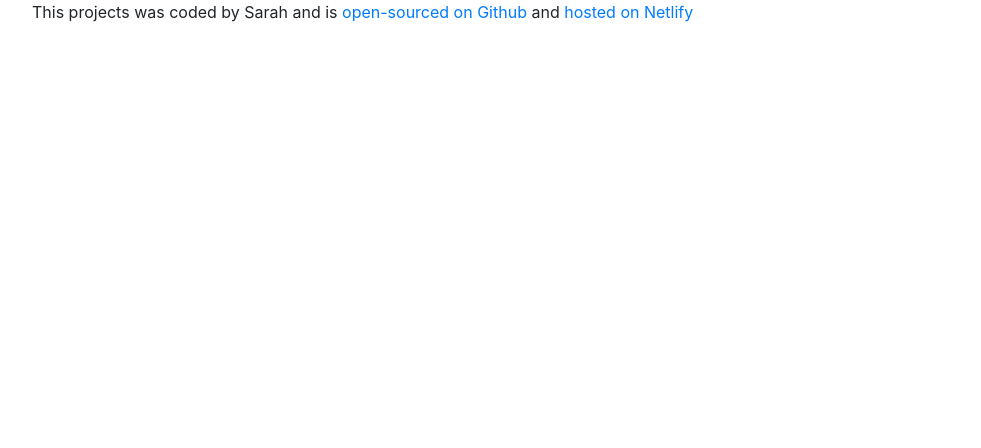
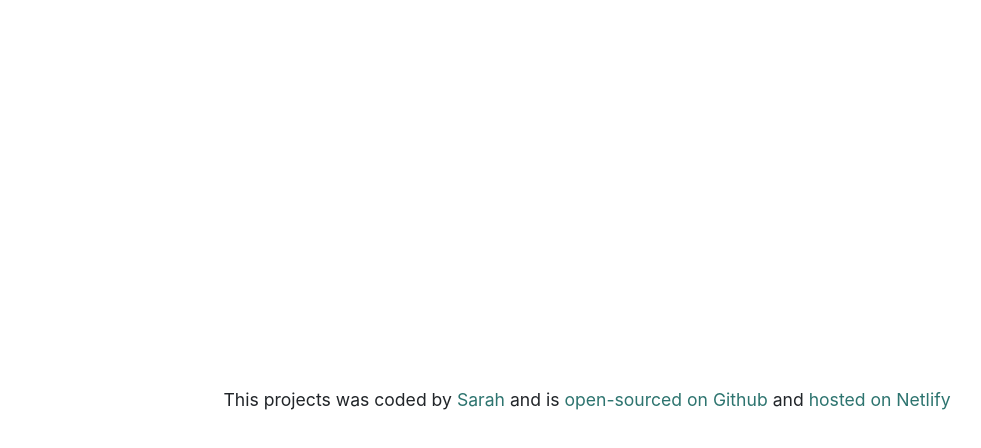
Before and after one commit to SarahPruene/wetter-react-app, a React (Create React App) app: page / in a window 1280 px wide. Shown: the top 448 px of the page, without its empty margins (53-1034 px from the left). Built offline with nearby package versions, Linux system fonts and the light colour scheme.

Commit message:
add Weather.js

```diff
--- a/src/App.css
+++ b/src/App.css
@@ -54,7 +54,7 @@ p {
 }
 
 .App footer {
-  font-size: 1rem;
+  font-size: 1.1rem;
   text-align: center;
 }
 
--- a/src/App.js
+++ b/src/App.js
@@ -1,10 +1,12 @@
 import React from 'react'
+import Weather from './Weather'
 import './App.css'
 
 export default function App() {
   return (
-    <div>
+    <div className='App'>
       <div className='container'>
+        <Weather />
         <footer>
           This projects was coded by <span>Sarah</span>{' '}
           and is{' '}
--- /dev/null
+++ b/src/Weather.js
@@ -0,0 +1,9 @@
+import React from 'react'
+
+export default function Weather() {
+  return (
+    <div className='Weather'>
+
+    </div>
+  )
+}
```
Also changed, not shown: 1 other file (tests, documents, lock files or other folders).
